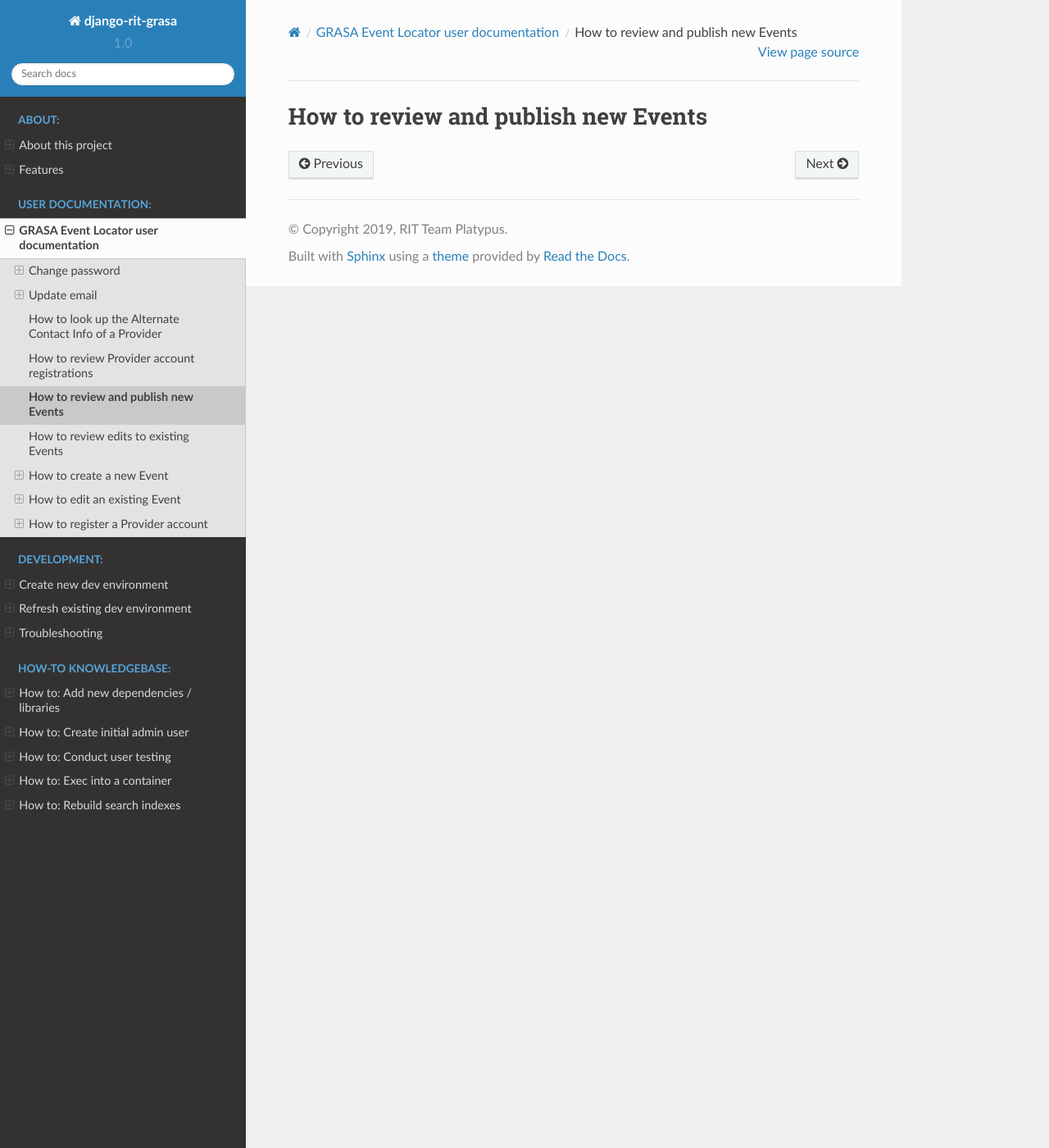
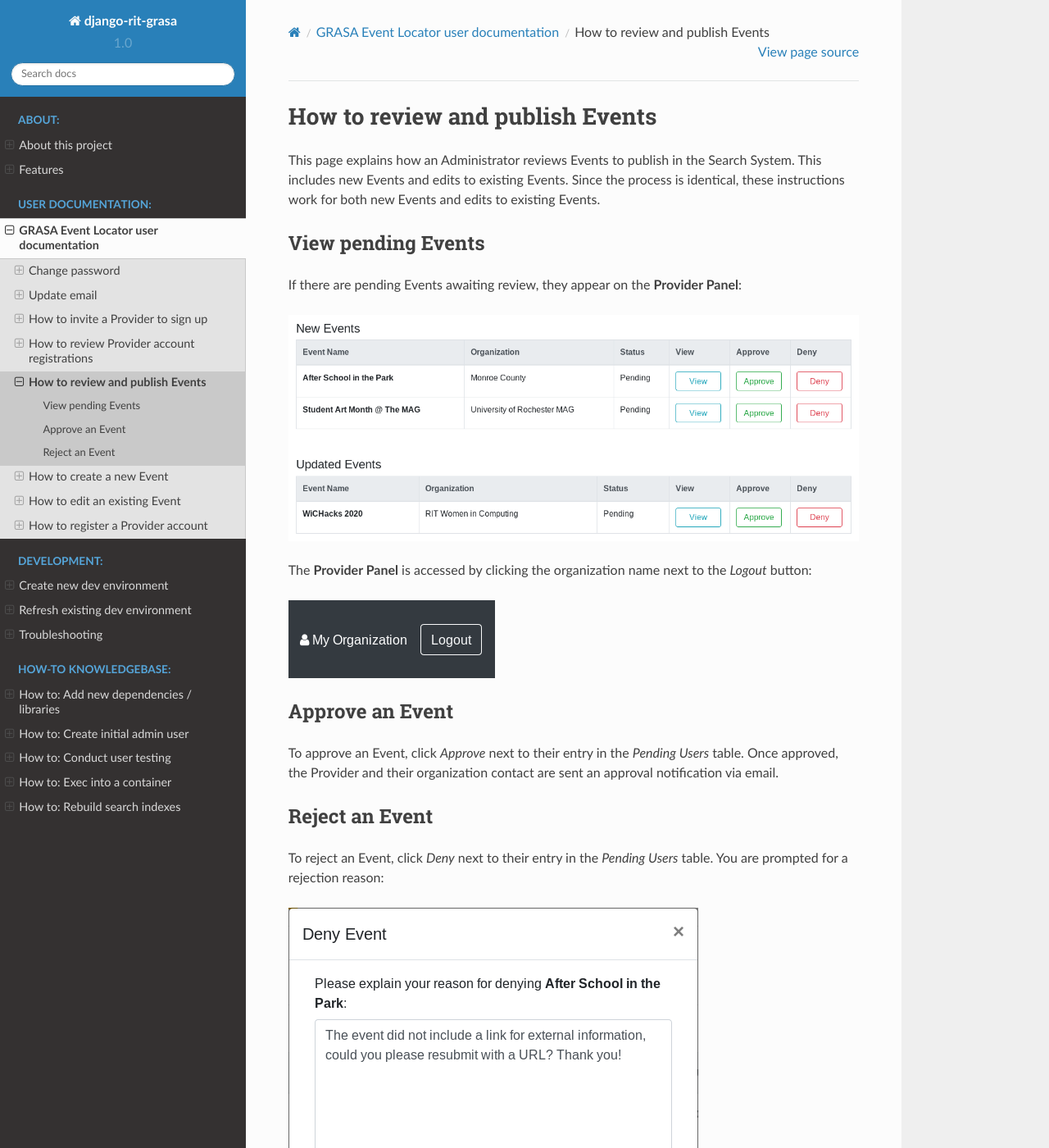
Before and after one commit to jwflory/django-rit-grasa, a Sphinx documentation site: the page built from docs/user/events/admin-review-event.md, in a window 1280 px wide and 1400 px high. Shown: the whole window at 82% size. Built offline with Sphinx 7.4.7 and the Read the Docs theme 2.0.0, drawn with Linux system fonts in a browser that asks for light colours; formulas are drawn with MathJax 3; some of the changed text lies outside the part shown.

Commit message:
:memo: docs: Finish Event Curation System user docs (#217)
This commit finishes the remaining User Documentation for the Event
Curation System. This includes three new pages:

1. How to review an account
2. How to review an Event
3. How to invite a new Provider

Part of #191 but does not close it. This commit was tested and built
locally.

Signed-off-by: Justin W. Flory <git@jwf.io>

```diff
--- a/docs/user/events/admin-review-event.md
+++ b/docs/user/events/admin-review-event.md
@@ -1,2 +1,34 @@
-How to review and publish new Events
-====================================
+How to review and publish Events
+================================
+
+This page explains how an Administrator reviews Events to publish in the Search System.
+This includes new Events and edits to existing Events.
+Since the process is identical, these instructions work for both new Events and edits to existing Events.
+
+
+## View pending Events
+
+If there are pending Events awaiting review, they appear on the **Provider Panel**:
+
+![Screenshot of Events pending review by an Administrator](../../_static/user/events/admin-pending-events.png "Events pending review by an Administrator")
+
+The **Provider Panel** is accessed by clicking the organization name next to the _Logout_ button:
+
+![Screenshot of buttons to access Provider Panel and logout](../../_static/user/events/provider-panel-logout.png "Screenshot of buttons to access Provider Panel and logout")
+
+
+## Approve an Event
+
+To approve an Event, click _Approve_ next to their entry in the _Pending Users_ table.
+Once approved, the Provider and their organization contact are sent an approval notification via email.
+
+
+## Reject an Event
+
+To reject an Event, click _Deny_ next to their entry in the _Pending Users_ table.
+You are prompted for a rejection reason:
+
+![Deny New Event modal screenshot](../../_static/user/events/admin-deny-events.png "Deny New Event modal screenshot")
+
+Once rejected, an email is sent to the Provider with the provided rejection reason.
+They are instructed to follow up with an Administrator for info if needed.
```
Also changed, not shown: docs/user/events/admin-invite-provider.md (added, +26 -0 lines), docs/user/events/admin-lookup-contact.md (deleted, +0 -4 lines), docs/user/events/admin-review-account.md (+29 -0 lines), docs/user/events/admin-review-event-edit.md (deleted, +0 -2 lines), docs/user/events/provider-event-edit.md (+1 -1 lines), docs/_static/user/events/admin-deny-events.png (added), docs/_static/user/events/admin-invite-provider-modal.png (added), docs/_static/user/events/admin-pending-events.png (added), docs/_static/user/events/admin-portal-providers.png (added), docs/_static/user/events/admin-review-deny-account.png (added), docs/_static/user/events/admin-review-pending-account.png (added), docs/_static/user/events/admin-view-providers.png (added), docs/_static/user/events/provider-panel-logout.png (added).
